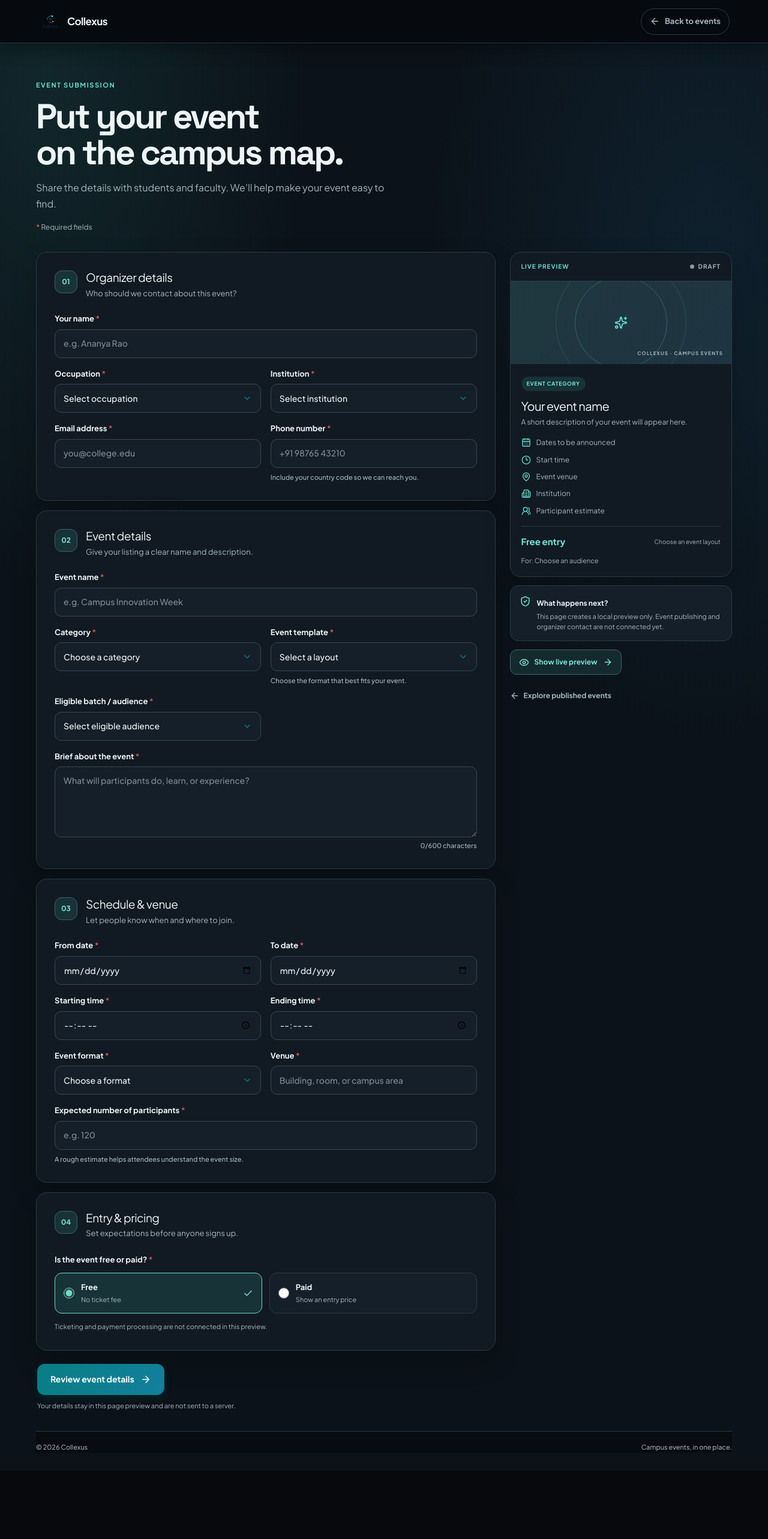
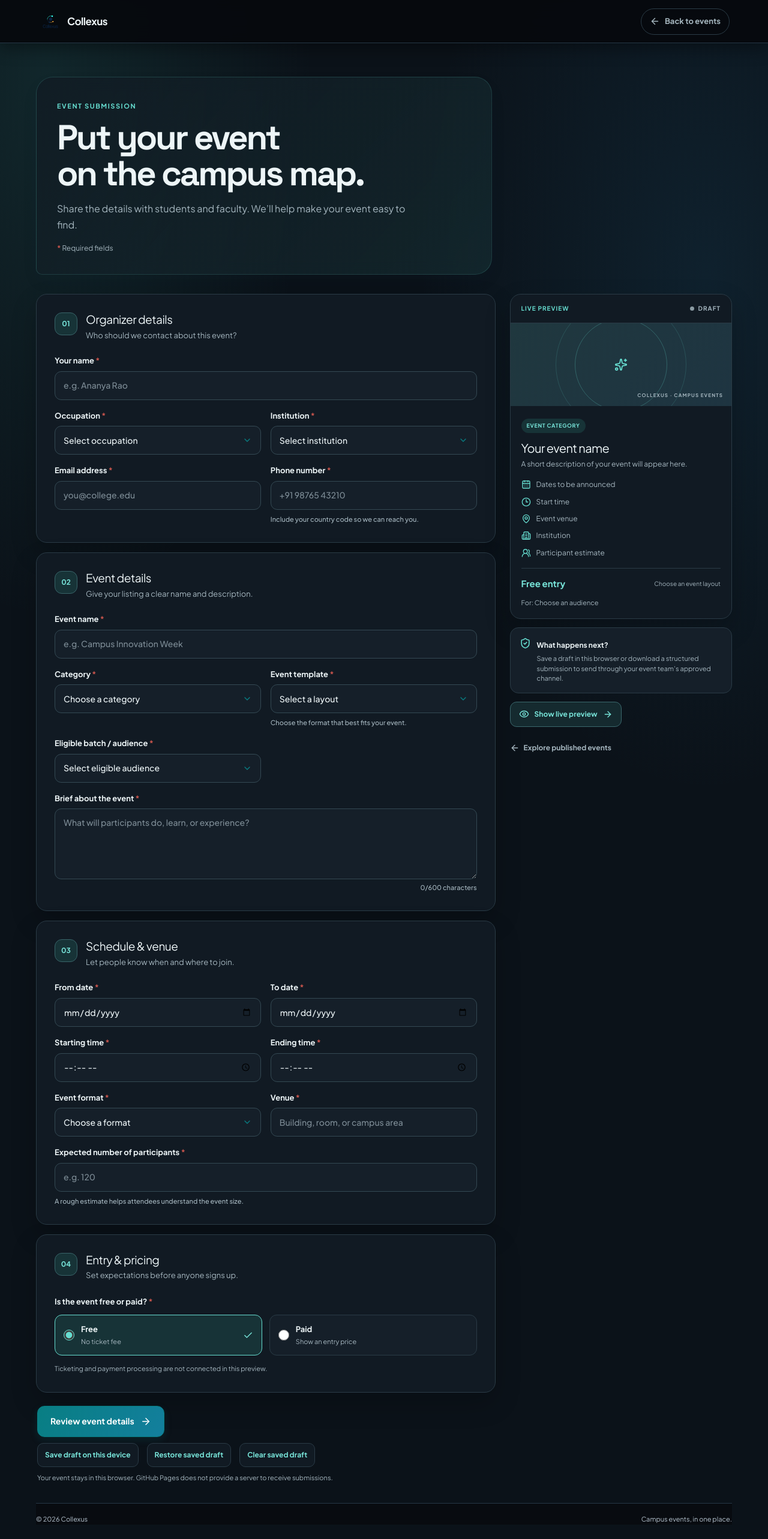
Before and after one commit to sridhargurram534/collexus, a Next.js app: page /host-event in a window 1280 px wide. Shown: the top 2566 px of the page at 60% size. Before the commit the page ends 2452 px from the top, so only its background shows below. Built offline with nearby package versions, Linux system fonts and the light colour scheme; a web font is replaced by a local one.

Commit message:
Refine host event intro and draft handling

```diff
--- a/app/host-event/host-event-form.tsx
+++ b/app/host-event/host-event-form.tsx
@@ -17,6 +17,7 @@ import {
 import styles from "./host-event.module.css";
 
 const publicBasePath = process.env.NEXT_PUBLIC_BASE_PATH ?? "";
+const draftStorageKey = "collexus-host-event-draft-v1";
 
 type FormState = {
   organizerName: string;
@@ -64,6 +65,17 @@ const initialForm: FormState = {
   price: "",
 };
 
+function isSavedForm(value: unknown): value is FormState {
+  if (!value || typeof value !== "object") return false;
+  const candidate = value as Record<string, unknown>;
+  const keys = Object.keys(initialForm);
+  if (Object.keys(candidate).length !== keys.length || keys.some((key) => typeof candidate[key] !== "string")) return false;
+  if (candidate.pricing !== "free" && candidate.pricing !== "paid") return false;
+  if (candidate.expectedParticipants && (!/^\d+$/.test(candidate.expectedParticipants as string) || Number(candidate.expectedParticipants) < 1 || Number(candidate.expectedParticipants) > 100000)) return false;
+  if (candidate.price && (!/^\d+(\.\d{1,2})?$/.test(candidate.price as string) || Number(candidate.price) < 1)) return false;
+  return true;
+}
+
 const fieldTitles: Record<string, string> = {
   "1": "First year",
   "2": "Second year",
@@ -85,6 +97,7 @@ export function HostEventForm() {
   const [form, setForm] = useState(initialForm);
   const [reviewed, setReviewed] = useState(false);
   const [dateError, setDateError] = useState("");
+  const [draftStatus, setDraftStatus] = useState("");
 
   function update<K extends keyof FormState>(key: K) {
     return (event: ChangeEvent<HTMLInputElement | HTMLTextAreaElement | HTMLSelectElement>) => {
@@ -92,20 +105,105 @@ export function HostEventForm() {
       setForm((current) => ({ ...current, [key]: value }));
       setReviewed(false);
       setDateError("");
+      setDraftStatus("");
     };
   }
 
   function handleSubmit(event: FormEvent<HTMLFormElement>) {
     event.preventDefault();
-    const startsAt = new Date(`${form.startDate}T${form.startTime}`);
-    const endsAt = new Date(`${form.endDate}T${form.endTime}`);
-    if (endsAt <= startsAt) {
+    const startComplete = Boolean(form.startDate && form.startTime);
+    const endComplete = Boolean(form.endDate && form.endTime);
+    const startPartial = Boolean(form.startDate) !== Boolean(form.startTime);
+    const endPartial = Boolean(form.endDate) !== Boolean(form.endTime);
+    const startsAt = startComplete ? new Date(`${form.startDate}T${form.startTime}`) : null;
+    const endsAt = endComplete ? new Date(`${form.endDate}T${form.endTime}`) : null;
+    if (startPartial || endPartial) {
+      setDateError("Add both a date and time for each event start or end.");
+      document.getElementById(startPartial ? "host-start-date" : "host-end-date")?.focus();
+      return;
+    }
+    if (startsAt && endsAt && endsAt <= startsAt) {
       setDateError("The end date and time must be after the start date and time.");
       document.getElementById("host-end-date")?.focus();
       return;
     }
     setDateError("");
     setReviewed(true);
+  }
+
+  function saveDraft() {
+    try {
+      window.localStorage.setItem(draftStorageKey, JSON.stringify({ version: 1, savedAt: new Date().toISOString(), form }));
+      setDraftStatus("Draft saved on this device.");
+    } catch {
+      setDraftStatus("Could not save the draft. Check this browser’s storage settings.");
+    }
+  }
+
+  function restoreDraft() {
+    try {
+      const saved = window.localStorage.getItem(draftStorageKey);
+      if (!saved) {
+        setDraftStatus("No saved draft was found on this device.");
+        return;
+      }
+      const parsed: unknown = JSON.parse(saved);
+      if (!parsed || typeof parsed !== "object" || !("version" in parsed) || !("form" in parsed)) throw new Error("Invalid draft");
+      const record = parsed as { version: unknown; form: unknown };
+      if (record.version !== 1 || !isSavedForm(record.form)) throw new Error("Invalid draft");
+      setForm(record.form);
+      setReviewed(false);
+      setDateError("");
+      setDraftStatus("Saved draft restored.");
+    } catch {
+      setDraftStatus("This saved draft could not be read. Clear it and start a new one.");
+    }
+  }
+
+  function clearDraft() {
+    try {
+      window.localStorage.removeItem(draftStorageKey);
+      setDraftStatus("Saved draft cleared from this device.");
+    } catch {
+      setDraftStatus("Could not clear the saved draft in this browser.");
+    }
+  }
+
+  function downloadSubmission() {
+    const payload = {
+      schemaVersion: 1,
+      exportedAt: new Date().toISOString(),
+      organizer: {
+        name: form.organizerName,
+        occupation: form.occupation,
+        institution: form.institution === "Other institution" ? form.institutionOther : form.institution,
+        batch: form.batch,
+        email: form.email,
+        phone: form.phone,
+      },
+      event: {
+        name: form.eventName,
+        category: form.category,
+        template: form.template,
+        description: form.about,
+        expectedParticipants: form.expectedParticipants ? Number(form.expectedParticipants) : null,
+        startDate: form.startDate || null,
+        endDate: form.endDate || null,
+        startTime: form.startTime || null,
+        endTime: form.endTime || null,
+        mode: form.mode,
+        venue: form.venue,
+        pricing: form.pricing,
+        price: form.pricing === "paid" ? Number(form.price) : 0,
+      },
+    };
+    const blob = new Blob([JSON.stringify(payload, null, 2)], { type: "application/json" });
+    const url = URL.createObjectURL(blob);
+    const link = document.createElement("a");
+    link.href = url;
+    link.download = `${form.eventName.trim().toLowerCase().replace(/[^a-z0-9]+/g, "-").replace(/^-|-$/g, "") || "event-submission"}.json`;
+    link.click();
+    window.setTimeout(() => URL.revokeObjectURL(url), 1000);
   }
 
   const dates = form.startDate
@@ -127,12 +225,12 @@ export function HostEventForm() {
       </header>
 
       <div className={styles.shell}>
-        <section className={styles.intro} aria-labelledby="host-title">
+        <div className={styles.intro}>
           <div className={styles.eyebrow}>EVENT SUBMISSION</div>
           <h1 id="host-title">Put your event<br className={styles.desktopBreak} /> on the campus map.</h1>
           <p>Share the details with students and faculty. We’ll help make your event easy to find.</p>
           <div className={styles.formNote}><span>*</span> Required fields</div>
-        </section>
+        </div>
 
         <div className={styles.layout}>
           <form className={styles.form} onSubmit={handleSubmit}>
@@ -224,7 +322,7 @@ export function HostEventForm() {
               <div className={styles.fields}>
                 <label className={styles.field}>
                   <span>From date <b aria-hidden="true">*</b></span>
-                  <input name="startDate" onChange={update("startDate")} required type="date" value={form.startDate} />
+                  <input id="host-start-date" name="startDate" onChange={update("startDate")} required type="date" value={form.startDate} />
                 </label>
                 <label className={styles.field}>
                   <span>To date <b aria-hidden="true">*</b></span>
@@ -286,8 +384,15 @@ export function HostEventForm() {
 
             <div className={styles.submitArea}>
               <button className={styles.submitButton} type="submit">Review event details <ArrowRight aria-hidden="true" size={18} /></button>
-              <p>Your details stay in this page preview and are not sent to a server.</p>
-              {reviewed && <div className={styles.successMessage} role="status"><ShieldCheck aria-hidden="true" size={18} /><span>Your event preview is ready. Review the summary before sharing it with attendees.</span></div>}
+              <div className={styles.draftActions}>
+                <button className={styles.draftButton} onClick={saveDraft} type="button">Save draft on this device</button>
+                <button className={styles.draftButton} onClick={restoreDraft} type="button">Restore saved draft</button>
+                <button className={styles.draftButton} onClick={clearDraft} type="button">Clear saved draft</button>
+              </div>
+              <p>Your event stays in this browser. GitHub Pages does not provide a server to receive submissions.</p>
+              {draftStatus && <p className={styles.draftStatus} role="status">{draftStatus}</p>}
+              {reviewed && <div className={styles.successMessage} role="status"><ShieldCheck aria-hidden="true" size={18} /><span>Your event details passed review. Download the structured submission when you’re ready.</span></div>}
+              {reviewed && <button className={styles.draftButton} onClick={downloadSubmission} type="button">Download event submission JSON</button>}
             </div>
           </form>
 
@@ -314,7 +419,7 @@ export function HostEventForm() {
             </div>
             <div className={styles.checklist}>
               <ShieldCheck aria-hidden="true" size={19} />
-              <div><strong>What happens next?</strong><p>This page creates a local preview only. Event publishing and organizer contact are not connected yet.</p></div>
+              <div><strong>What happens next?</strong><p>Save a draft in this browser or download a structured submission to send through your event team’s approved channel.</p></div>
             </div>
             <button className={styles.previewButton} onClick={() => {
               const preview = document.getElementById("event-listing-preview");
--- a/app/host-event/host-event.module.css
+++ b/app/host-event/host-event.module.css
@@ -52,11 +52,7 @@
     var(--page-bg) !important;
 }
 
-/* This route sits inside the site-wide theme, whose generic section rule adds a white tile. */
-:global(body.warm-editorial-theme.vivid-nightfall-theme) .page .intro {
-  padding: 0 !important; border: 0 !important; border-radius: 0 !important;
-  background: transparent !important; box-shadow: none !important;
-}
+/* Keep the form cards themed while giving the intro its own softer, blended surface. */
 :global(body.warm-editorial-theme.vivid-nightfall-theme) .page .section {
   color: var(--ink) !important; background: var(--card) !important;
 }
@@ -88,9 +84,21 @@
 .backLink:hover, .backToEvents:hover { color: var(--accent-strong); border-color: var(--accent); }
 
 .shell { width: min(1160px, calc(100% - 40px)); margin: 0 auto; padding: 56px 0 30px; }
-.intro { max-width: 690px; margin: 0 0 32px; }
+.intro {
+  max-width: 760px;
+  margin: 0 0 32px;
+  padding: clamp(22px, 3.2vw, 34px);
+  border: 1px solid color-mix(in srgb, var(--accent) 17%, transparent);
+  border-radius: 28px 28px 28px 10px;
+  background: linear-gradient(132deg,
+    color-mix(in srgb, var(--card) 76%, transparent),
+    color-mix(in srgb, var(--accent-soft) 57%, transparent));
+  box-shadow: 0 12px 30px rgba(22, 53, 64, .045);
+  backdrop-filter: blur(12px);
+}
 .desktopBreak { display: none; }
 .eyebrow { display: inline-flex; align-items: center; gap: 8px; margin-bottom: 13px; color: var(--accent); font-size: 11px; font-weight: 800; letter-spacing: .14em; }
+.eyebrow::before, .eyebrow::after { content: none !important; display: none !important; }
 .intro h1 { margin: 0; color: var(--ink); font-family: "Space Grotesk", var(--font-poppins), sans-serif; font-size: clamp(36px, 5.6vw, 58px); font-weight: 700; line-height: 1.05; letter-spacing: -.055em; }
 .intro > p { max-width: 590px; margin: 15px 0 0; color: var(--muted); font-size: 16px; line-height: 1.65; }
 .formNote { margin-top: 17px; color: var(--muted); font-size: 12px; }
@@ -144,11 +152,16 @@
 .pricingNote { margin: 14px 0 0; color: var(--muted); font-size: 11px; line-height: 1.5; }
 
 .submitArea { display: grid; justify-items: start; gap: 10px; padding: 6px 2px 0; }
+.draftActions { display: flex; flex-wrap: wrap; gap: 8px 14px; }
+.draftButton { min-height: 40px; padding: 0 12px; border: 1px solid var(--border); border-radius: 10px; color: var(--accent-strong); background: var(--card); cursor: pointer; font: inherit; font-size: 12px; font-weight: 700; transition: border-color .16s ease, background .16s ease; }
+.draftButton:hover { border-color: var(--accent); background: var(--accent-soft); }
+.draftButton:focus-visible { outline: 3px solid color-mix(in srgb, var(--accent) 55%, white); outline-offset: 3px; }
 .submitButton { display: inline-flex; align-items: center; justify-content: center; gap: 10px; min-height: 52px; padding: 0 21px; border: 1px solid #087e83; border-radius: 12px; color: #fff; background: linear-gradient(120deg, #087e83, #137f9d); box-shadow: 0 5px 13px rgba(8, 126, 131, .16); cursor: pointer; font: inherit; font-size: 14px; font-weight: 750; transition: transform .18s ease, box-shadow .18s ease, filter .18s ease; }
 .submitButton:hover { transform: translateY(-1px); filter: brightness(1.04); box-shadow: 0 8px 18px rgba(8, 126, 131, .2); }
 .submitButton:active { transform: translateY(1px); box-shadow: 0 2px 6px rgba(8, 126, 131, .15); }
 .submitButton:focus-visible, .backLink:focus-visible, .backToEvents:focus-visible { outline: 3px solid color-mix(in srgb, var(--accent) 60%, white); outline-offset: 3px; }
 .submitArea > p { margin: 0; color: var(--muted); font-size: 11px; line-height: 1.5; }
+.draftStatus { color: var(--accent-strong) !important; }
 .successMessage { display: flex; align-items: flex-start; gap: 9px; max-width: 620px; padding: 12px 14px; border: 1px solid color-mix(in srgb, var(--accent) 35%, var(--border)); border-radius: 11px; color: var(--ink); background: var(--accent-soft); font-size: 13px; line-height: 1.5; }
 .successMessage svg { flex: 0 0 auto; margin-top: 1px; color: var(--accent); }
 
@@ -203,7 +216,7 @@
   .brand img { width: 34px; height: 34px; }
   .backLink { gap: 6px; min-height: 42px; padding: 0 10px; font-size: 12px; }
   .shell { width: calc(100% - 28px); padding-top: 32px; }
-  .intro { margin-bottom: 24px; }
+  .intro { margin-bottom: 24px; padding: 22px 19px; border-radius: 23px 23px 23px 8px; }
   .intro h1 { font-size: clamp(34px, 10vw, 44px); }
   .intro > p { font-size: 14px; }
   .section { padding: 19px 16px; border-radius: 15px; }
```
